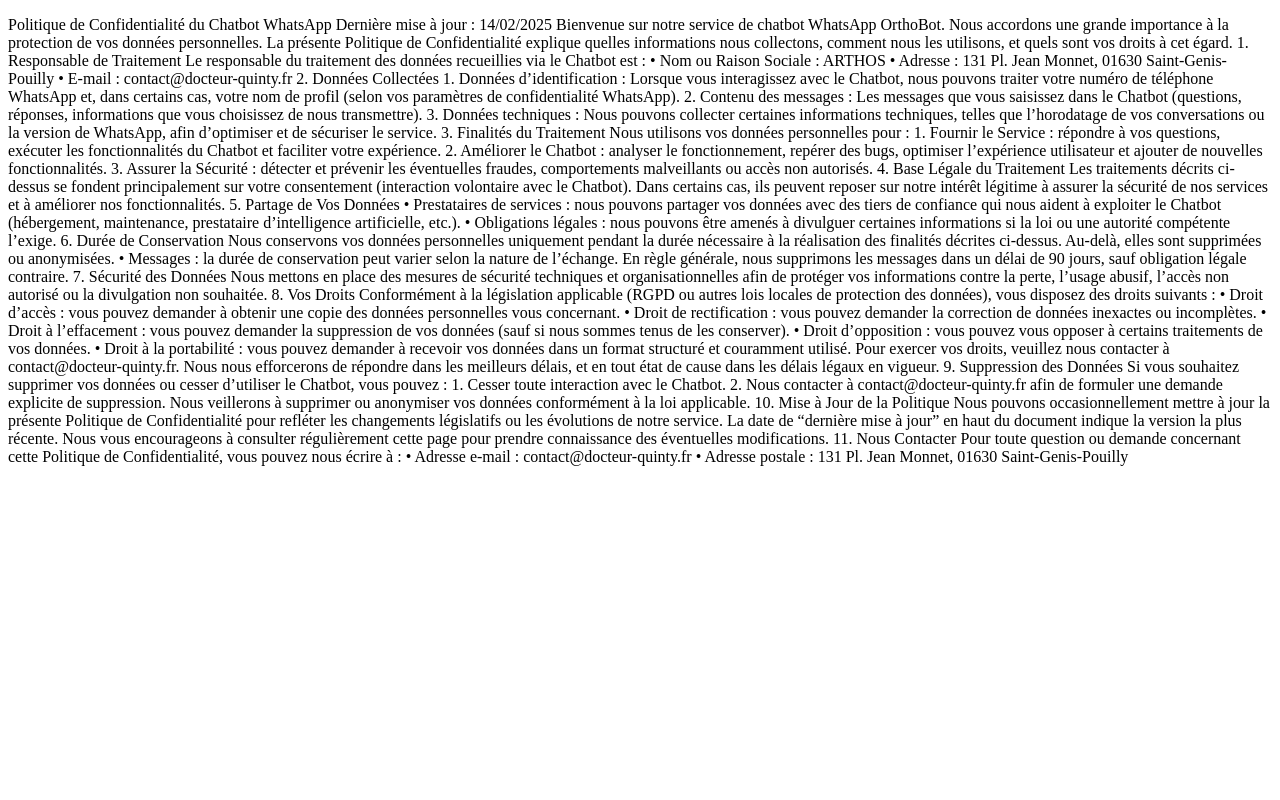
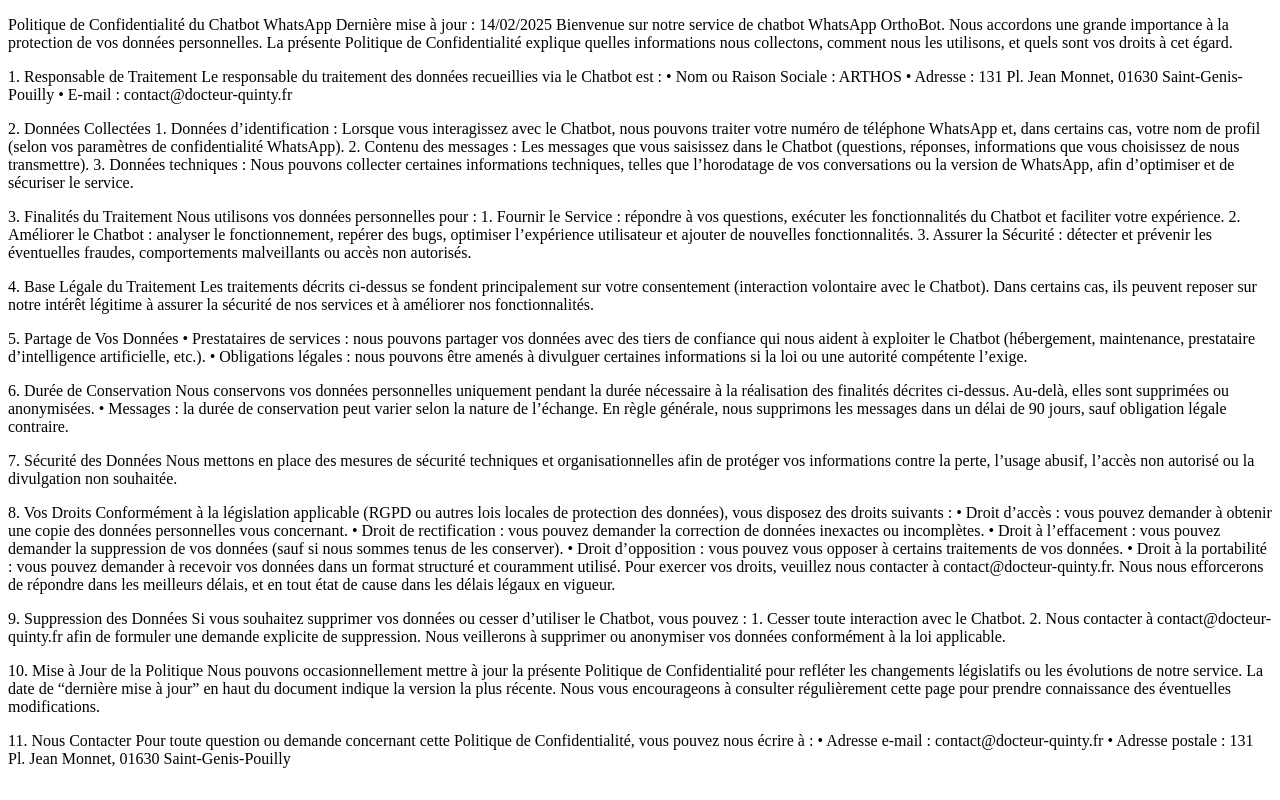
Before and after one commit to OlivierQuinty/PolitiqueDeConfidentialite, a plain HTML site: page index.html in a window 1280 px wide. Drawn offline with Linux system fonts and the light colour scheme.

Commit message:
Formatage du texte

```diff
--- a/index.html
+++ b/index.html
@@ -15,14 +15,16 @@
         Bienvenue sur notre service de chatbot WhatsApp OrthoBot. Nous accordons une grande importance à la protection
         de vos données personnelles. La présente Politique de Confidentialité explique quelles informations nous
         collectons, comment nous les utilisons, et quels sont vos droits à cet égard.
-
+    </p>
+    <p>
         1. Responsable de Traitement
 
         Le responsable du traitement des données recueillies via le Chatbot est :
         • Nom ou Raison Sociale : ARTHOS
         • Adresse : 131 Pl. Jean Monnet, 01630 Saint-Genis-Pouilly
         • E-mail : contact@docteur-quinty.fr
-
+    </p>
+    <p>
         2. Données Collectées
         1. Données d’identification : Lorsque vous interagissez avec le Chatbot, nous pouvons traiter votre numéro de
         téléphone WhatsApp et, dans certains cas, votre nom de profil (selon vos paramètres de confidentialité
@@ -31,7 +33,8 @@
         vous choisissez de nous transmettre).
         3. Données techniques : Nous pouvons collecter certaines informations techniques, telles que l’horodatage de vos
         conversations ou la version de WhatsApp, afin d’optimiser et de sécuriser le service.
-
+    </p>
+    <p>
         3. Finalités du Traitement
 
         Nous utilisons vos données personnelles pour :
@@ -41,31 +44,36 @@
         ajouter de nouvelles fonctionnalités.
         3. Assurer la Sécurité : détecter et prévenir les éventuelles fraudes, comportements malveillants ou accès non
         autorisés.
-
+    </p>
+    <p>
         4. Base Légale du Traitement
 
         Les traitements décrits ci-dessus se fondent principalement sur votre consentement (interaction volontaire avec
         le Chatbot). Dans certains cas, ils peuvent reposer sur notre intérêt légitime à assurer la sécurité de nos
         services et à améliorer nos fonctionnalités.
-
+    </p>
+    <p>
         5. Partage de Vos Données
         • Prestataires de services : nous pouvons partager vos données avec des tiers de confiance qui nous aident à
         exploiter le Chatbot (hébergement, maintenance, prestataire d’intelligence artificielle, etc.).
         • Obligations légales : nous pouvons être amenés à divulguer certaines informations si la loi ou une autorité
         compétente l’exige.
-
+    </p>
+    <p>
         6. Durée de Conservation
 
         Nous conservons vos données personnelles uniquement pendant la durée nécessaire à la réalisation des finalités
         décrites ci-dessus. Au-delà, elles sont supprimées ou anonymisées.
         • Messages : la durée de conservation peut varier selon la nature de l’échange. En règle générale, nous
         supprimons les messages dans un délai de 90 jours, sauf obligation légale contraire.
-
+    </p>
+    <p>
         7. Sécurité des Données
 
         Nous mettons en place des mesures de sécurité techniques et organisationnelles afin de protéger vos informations
         contre la perte, l’usage abusif, l’accès non autorisé ou la divulgation non souhaitée.
-
+    </p>
+    <p>
         8. Vos Droits
 
         Conformément à la législation applicable (RGPD ou autres lois locales de protection des données), vous disposez
@@ -80,7 +88,8 @@
 
         Pour exercer vos droits, veuillez nous contacter à contact@docteur-quinty.fr. Nous nous efforcerons de répondre
         dans les meilleurs délais, et en tout état de cause dans les délais légaux en vigueur.
-
+    </p>
+    <p>
         9. Suppression des Données
 
         Si vous souhaitez supprimer vos données ou cesser d’utiliser le Chatbot, vous pouvez :
@@ -88,19 +97,22 @@
         2. Nous contacter à contact@docteur-quinty.fr afin de formuler une demande explicite de suppression.
 
         Nous veillerons à supprimer ou anonymiser vos données conformément à la loi applicable.
-
+    </p>
+    <p>
         10. Mise à Jour de la Politique
 
         Nous pouvons occasionnellement mettre à jour la présente Politique de Confidentialité pour refléter les
         changements législatifs ou les évolutions de notre service. La date de “dernière mise à jour” en haut du
         document indique la version la plus récente. Nous vous encourageons à consulter régulièrement cette page pour
         prendre connaissance des éventuelles modifications.
-
+    </p>
+    <p>
         11. Nous Contacter
 
         Pour toute question ou demande concernant cette Politique de Confidentialité, vous pouvez nous écrire à :
         • Adresse e-mail : contact@docteur-quinty.fr
-        • Adresse postale : 131 Pl. Jean Monnet, 01630 Saint-Genis-Pouilly</p>
+        • Adresse postale : 131 Pl. Jean Monnet, 01630 Saint-Genis-Pouilly
+    </p>
 </body>
 
 </html>
```
